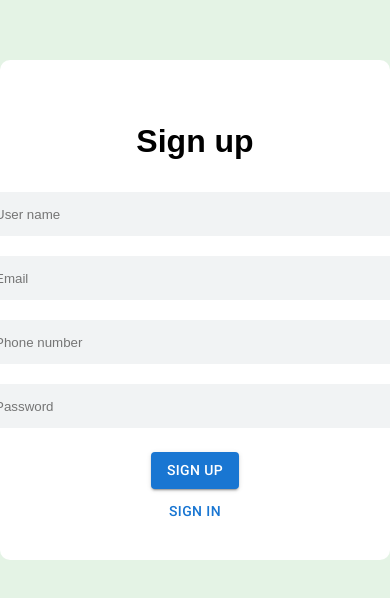
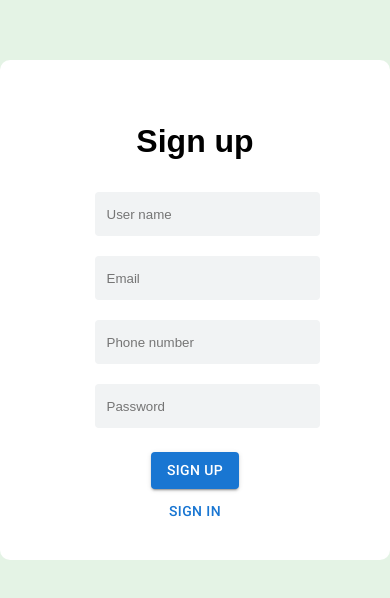
Before and after one commit to sudeepmanasali/GFC-FE-APP, a React (Create React App) app: page /login in a window 390 px wide. Shown: the part 112-710 px from the top of the page. Built offline with nearby package versions, Linux system fonts and the light colour scheme; no server answers.

Commit message:
fixed-login-box-responsiveness

```diff
--- a/src/components/Login.scss
+++ b/src/components/Login.scss
@@ -8,7 +8,7 @@
   justify-content: center;
 
   .main {
-    width: 30%;
+    width: 500px;
     background-color: $main;
     height: 500px;
     overflow: hidden;
@@ -60,6 +60,10 @@
   .login-container {
     .main {
       width: 100%;
+
+      input {
+        width: 100%;
+      }
     }
   }
 }
```
